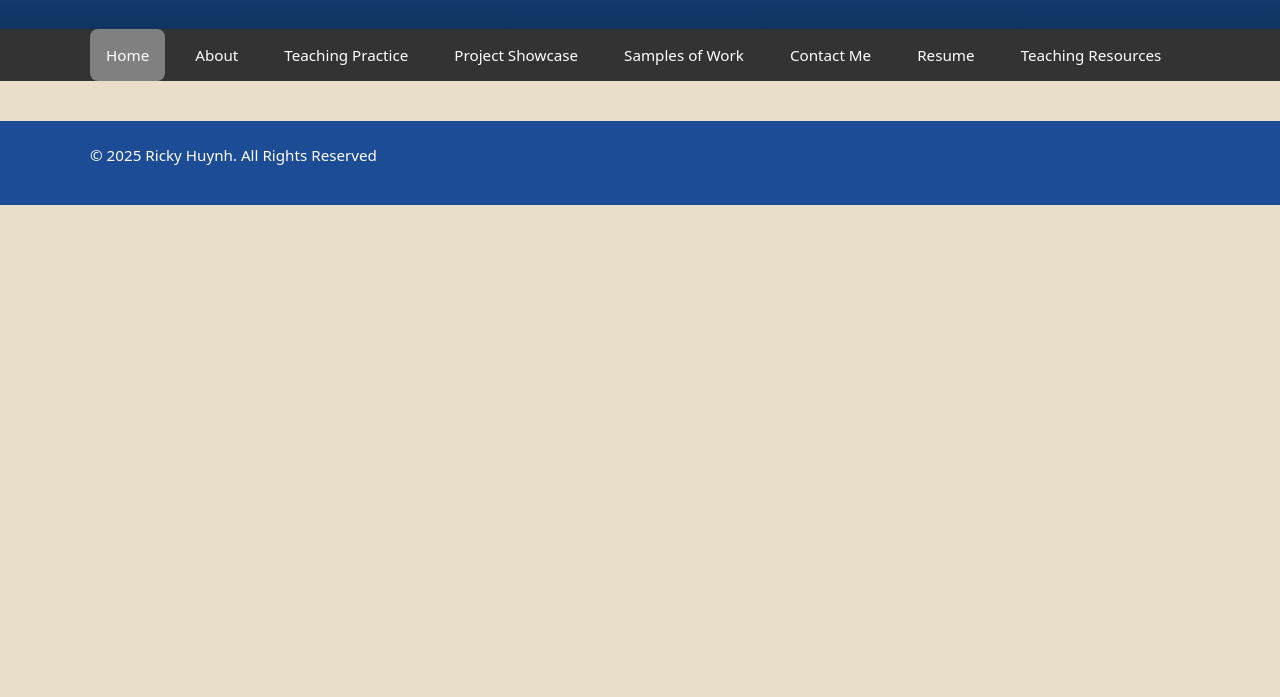
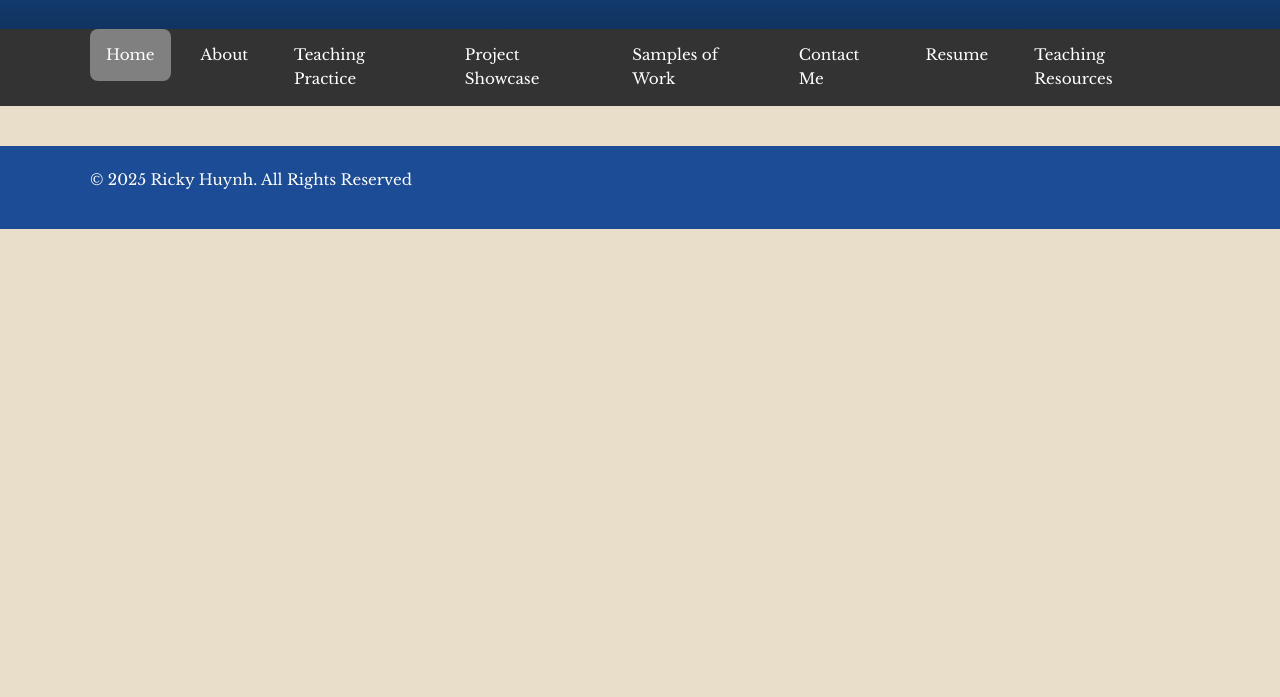
Before and after one commit to rickyhuynh1612-glitch/rickyhuynh1612-glitch.github.io, a plain HTML site: page index.html in a window 1280 px wide. Shown: the part 103-800 px from the top of the page. Drawn offline with nearby package versions, Linux system fonts and the light colour scheme.

Commit message:
Add files via upload
I am doing this separately because github had issues

```diff
--- a/starter.css
+++ b/starter.css
@@ -8,6 +8,9 @@
    ===================================================== */
 
 /* ---------- 1) CSS Reset / Base ----------- */
+
+@import url('https://fonts.googleapis.com/css2?family=Libre+Baskerville:ital,wght@0,400;0,700;1,400&display=swap'); /* Google-created font*/
+
 *, *::before, *::after {
     box-sizing: border-box;   /* Include padding & border in total size for all elements + pseudo-elements */
   }
@@ -25,8 +28,8 @@
   :root {
     --brand: #1c4c96;        /* primary colour */
     --brand-2: #f39c12;      /* accent colour */
-    --bg: #ffffff;           /* page background */
-    --head: #0FDE4B;         /* main header colour */
+    --bg: #3345ad;           /* page background */
+    --head: #ffffff;         /* main header colour */
     --text: #222222;         /* default text */
     --muted: #666666;        /* secondary text */
     --surface: #f6f8fb;      /* card/section bg */
@@ -34,7 +37,7 @@
     --shadow: 0 4px 12px rgba(0,0,0,0.08);    /* Subtle shadow for depth */
     --spacing: 16px;         /* base spacing unit */
     --maxw: 1100px;          /* content width */
-    --font-body: system-ui, -apple-system, Segoe UI, Roboto, Helvetica, Arial, sans-serif;  /* Body font */
+    --font-body: "Libre Baskerville", system-ui, -apple-system, Segoe UI, Roboto, Helvetica, Arial, sans-serif;  /* Body font with google font */
     --font-head: ui-sans-serif, system-ui, -apple-system, Segoe UI, Roboto, Helvetica, Arial, sans-serif;   /* Headings font */
   }
 
@@ -191,6 +194,9 @@
   padding-bottom: 25px;   /* Space below image so text isn’t too close */
 
 }
+
+
+
 th, td {
   border: 1px solid #ccc;   /* Light grey cell borders */
   padding: 10px 12px;         /* Space inside cells */
@@ -204,8 +210,11 @@
   font-weight: bold;          /* Bold header text */
 }
 tr:nth-child(even) {
+
   background-color: #fafafa;  /* Zebra stripe effect for even rows */
+
 }
+
   .flex-container {
     display: flex;                    /* Horizontal flex layout */
     flex-wrap: wrap;                  /* Wraps to next line if needed */
```
Lines whose indentation alone changed are shown as unchanged.
